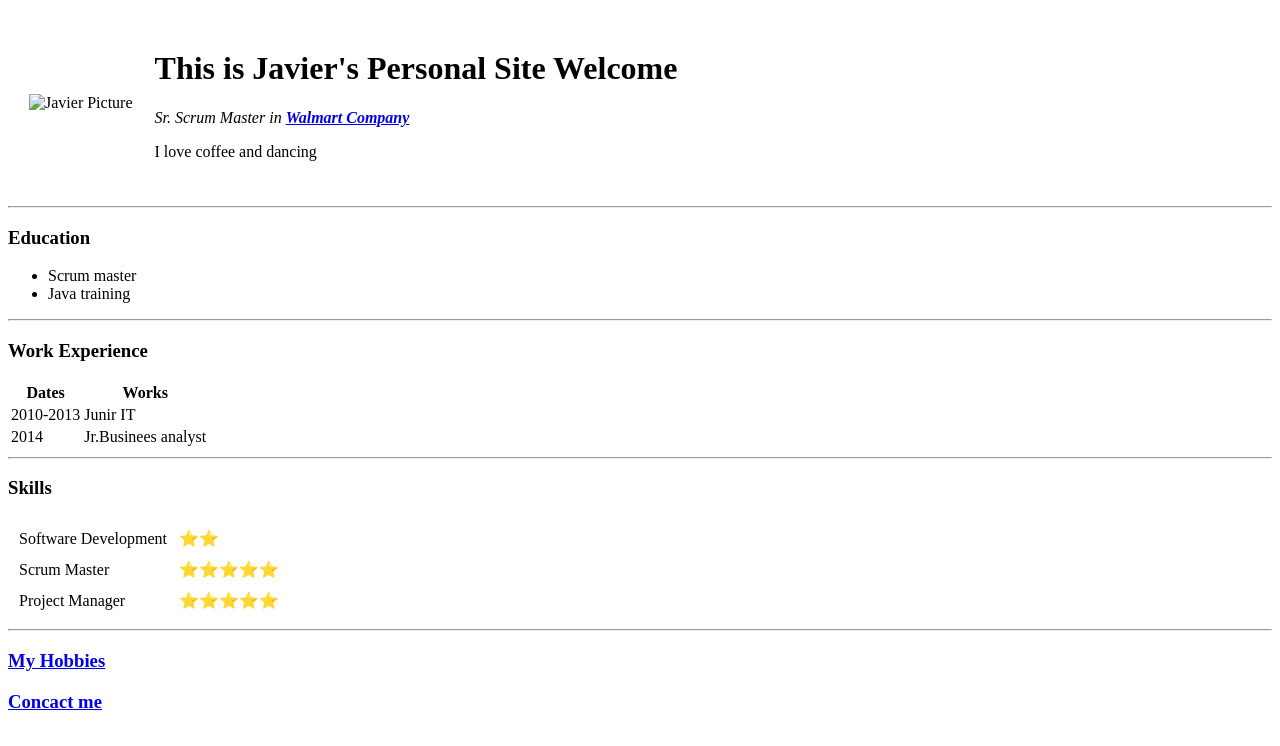
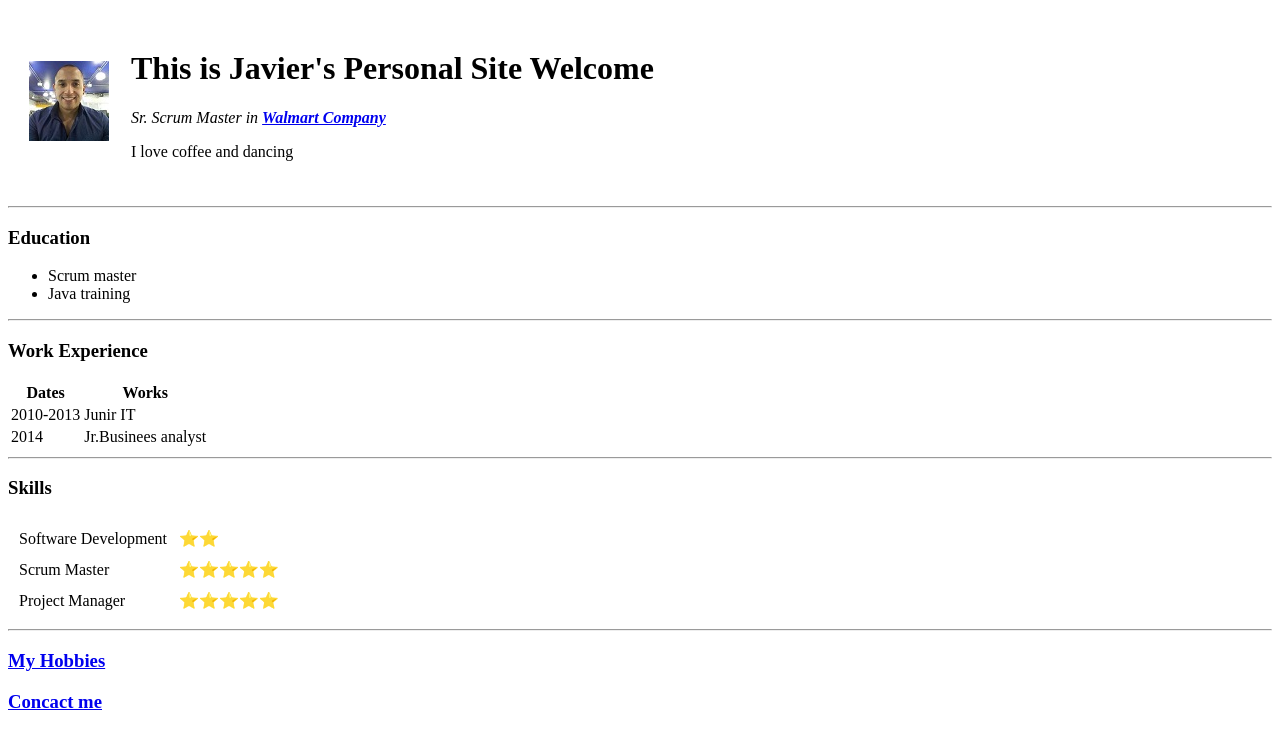
Before and after one commit to javi086/cv, a plain HTML site: page index.html in a window 1280 px wide. Drawn offline with Linux system fonts and the light colour scheme.

Commit message:
Images fix 2

```diff
--- a/index.html
+++ b/index.html
@@ -7,7 +7,7 @@
 <body>
 <table cellspacing="20">
     <tr>
-        <td><img src="../Jav4.jpg" alt="Javier Picture"></td>
+        <td><img src="Images/Jav4.jpg" alt="Javier Picture"></td>
         <td>
             <h1>This is Javier's Personal Site Welcome</h1>
             <p><em>Sr. Scrum Master in <strong><a href="https://www.walmart.com.mx/">Walmart Company</a></strong></em>
```
